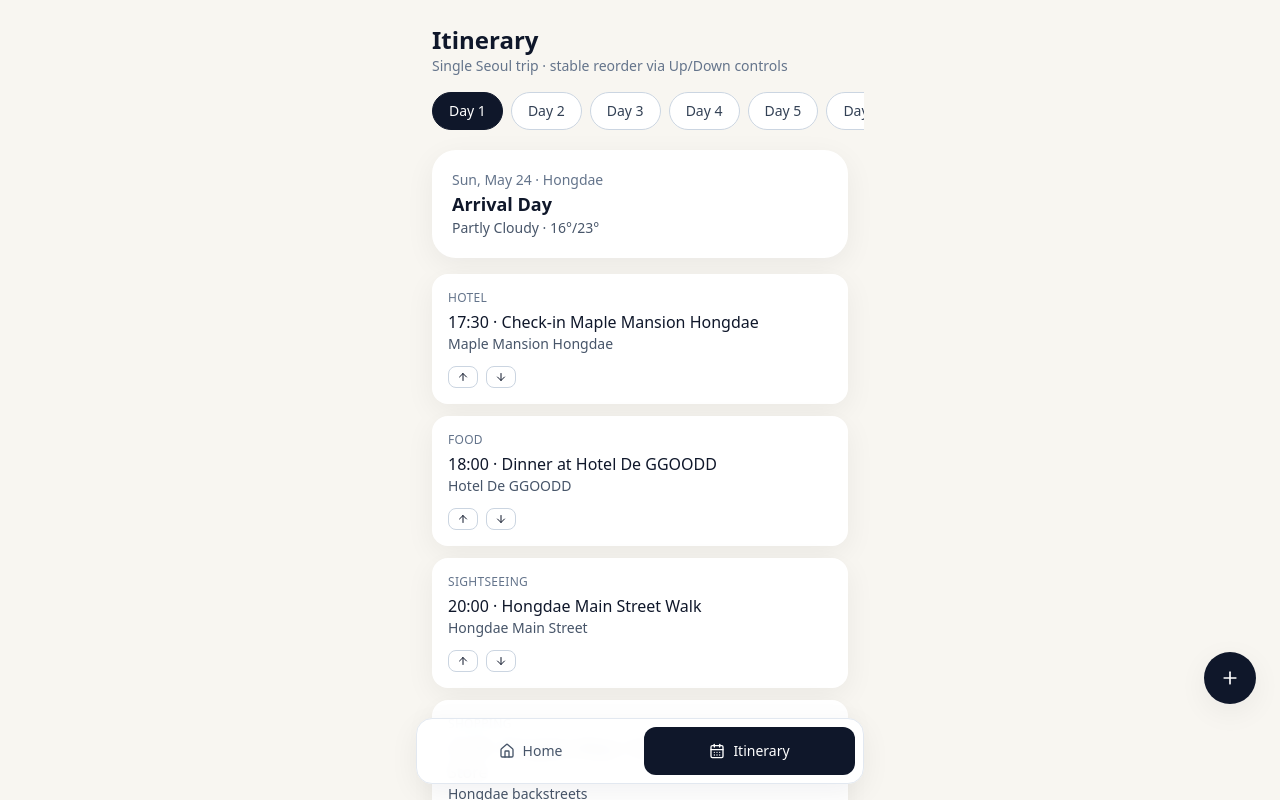
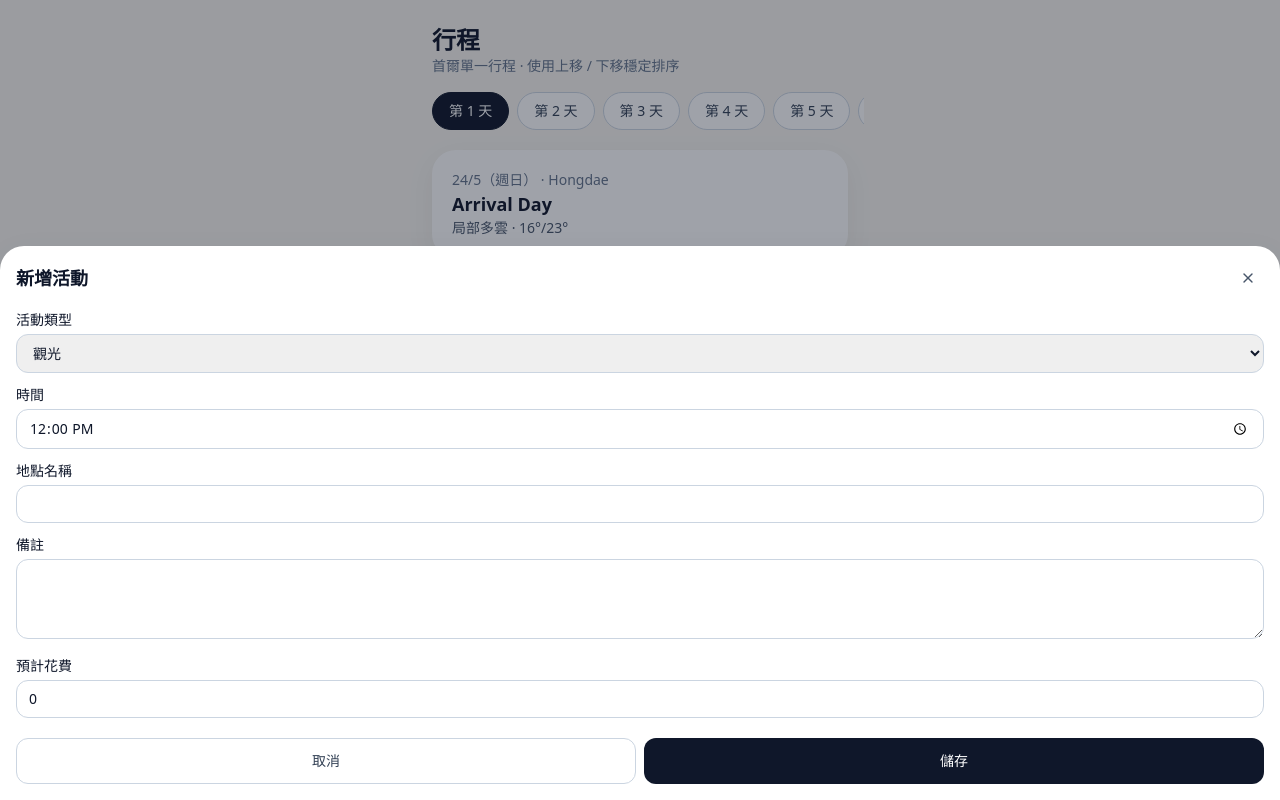
Before and after one commit to onyinno/seoul-companion-os, a Next.js app: page /trip in a window 1280 px wide. Both pictures are taken after a click on the button "新增活動". Shown: the top 800 px of the page. Built offline with nearby package versions, Linux system fonts and the light colour scheme.

Commit message:
Localize UI to Traditional Chinese and add real activity sheet flow

```diff
--- a/app/layout.tsx
+++ b/app/layout.tsx
@@ -2,13 +2,13 @@ import type { Metadata } from 'next';
 import './globals.css';
 
 export const metadata: Metadata = {
-  title: 'Seoul Companion',
-  description: 'Mobile-first Seoul travel companion'
+  title: '首爾旅伴',
+  description: '手機優先的首爾旅遊同行應用程式'
 };
 
 export default function RootLayout({ children }: { children: React.ReactNode }) {
   return (
-    <html lang="en">
+    <html lang="zh-HK">
       <body>{children}</body>
     </html>
   );
--- /dev/null
+++ b/components/add-activity-sheet.tsx
@@ -0,0 +1,149 @@
+'use client';
+
+import { type FormEvent, useState } from 'react';
+import { X } from 'lucide-react';
+import { Button } from '@/components/ui/button';
+import type { ActivityCategory } from '@/lib/types';
+
+type AddActivitySheetProps = {
+  open: boolean;
+  dayId: string;
+  onClose: () => void;
+  onSubmit: (input: {
+    dayId: string;
+    category: ActivityCategory;
+    time: string;
+    place: string;
+    note: string;
+    cost: number;
+  }) => void;
+};
+
+const categoryOptions: { value: ActivityCategory; label: string }[] = [
+  { value: 'food', label: '美食' },
+  { value: 'cafe', label: '咖啡店' },
+  { value: 'sightseeing', label: '觀光' },
+  { value: 'shopping', label: '購物' },
+  { value: 'transport', label: '交通' },
+  { value: 'hotel', label: '住宿' },
+  { value: 'other', label: '其他' }
+];
+
+export function AddActivitySheet({ open, dayId, onClose, onSubmit }: AddActivitySheetProps) {
+  const [category, setCategory] = useState<ActivityCategory>('sightseeing');
+  const [time, setTime] = useState('12:00');
+  const [place, setPlace] = useState('');
+  const [note, setNote] = useState('');
+  const [cost, setCost] = useState('0');
+
+  if (!open) return null;
+
+  const handleSubmit = (event: FormEvent<HTMLFormElement>) => {
+    event.preventDefault();
+
+    const trimmedPlace = place.trim();
+    const trimmedNote = note.trim();
+    if (!trimmedPlace || !trimmedNote) return;
+
+    onSubmit({
+      dayId,
+      category,
+      time,
+      place: trimmedPlace,
+      note: trimmedNote,
+      cost: Number(cost || 0)
+    });
+
+    setCategory('sightseeing');
+    setTime('12:00');
+    setPlace('');
+    setNote('');
+    setCost('0');
+    onClose();
+  };
+
+  return (
+    <div className="fixed inset-0 z-[60] bg-slate-900/40">
+      <button className="h-full w-full" aria-label="關閉新增活動面板" onClick={onClose} />
+      <section className="absolute bottom-0 left-0 right-0 rounded-t-3xl bg-white p-4 shadow-soft">
+        <header className="mb-4 flex items-center justify-between">
+          <h2 className="text-lg font-semibold">新增活動</h2>
+          <Button onClick={onClose} aria-label="關閉" className="rounded-full p-2 text-slate-600">
+            <X className="h-4 w-4" />
+          </Button>
+        </header>
+
+        <form className="space-y-3" onSubmit={handleSubmit}>
+          <label className="block space-y-1 text-sm">
+            <span>活動類型</span>
+            <select
+              className="w-full rounded-xl border border-slate-300 px-3 py-2"
+              value={category}
+              onChange={(e) => setCategory(e.target.value as ActivityCategory)}
+              required
+            >
+              {categoryOptions.map((option) => (
+                <option key={option.value} value={option.value}>
+                  {option.label}
+                </option>
+              ))}
+            </select>
+          </label>
+
+          <label className="block space-y-1 text-sm">
+            <span>時間</span>
+            <input
+              type="time"
+              className="w-full rounded-xl border border-slate-300 px-3 py-2"
+              value={time}
+              onChange={(e) => setTime(e.target.value)}
+              required
+            />
+          </label>
+
+          <label className="block space-y-1 text-sm">
+            <span>地點名稱</span>
+            <input
+              type="text"
+              className="w-full rounded-xl border border-slate-300 px-3 py-2"
+              value={place}
+              onChange={(e) => setPlace(e.target.value)}
+              required
+            />
+          </label>
+
+          <label className="block space-y-1 text-sm">
+            <span>備註</span>
+            <textarea
+              className="min-h-20 w-full rounded-xl border border-slate-300 px-3 py-2"
+              value={note}
+              onChange={(e) => setNote(e.target.value)}
+              required
+            />
+          </label>
+
+          <label className="block space-y-1 text-sm">
+            <span>預計花費</span>
+            <input
+              type="number"
+              min={0}
+              className="w-full rounded-xl border border-slate-300 px-3 py-2"
+              value={cost}
+              onChange={(e) => setCost(e.target.value)}
+              required
+            />
+          </label>
+
+          <div className="grid grid-cols-2 gap-2 pt-2">
+            <Button type="button" onClick={onClose} className="rounded-xl border border-slate-300 bg-white px-4 py-3 text-slate-700">
+              取消
+            </Button>
+            <Button type="submit" className="rounded-xl bg-slate-900 px-4 py-3 text-white">
+              儲存
+            </Button>
+          </div>
+        </form>
+      </section>
+    </div>
+  );
+}
--- a/components/dashboard.tsx
+++ b/components/dashboard.tsx
@@ -1,14 +1,17 @@
 'use client';
 
 import Link from 'next/link';
+import { useState } from 'react';
 import { CloudSun, Plane, Plus } from 'lucide-react';
 import { motion } from 'framer-motion';
-import { daysUntil, formatDate } from '@/lib/utils';
+import { daysUntil, formatDate, weatherLabel } from '@/lib/utils';
 import { useTripStore } from '@/store/use-trip-store';
 import { Button } from '@/components/ui/button';
+import { AddActivitySheet } from '@/components/add-activity-sheet';
 
 export function DashboardScreen() {
-  const { trip, days, activities, selectedDayId, addQuickNoteActivity, resetToSeed } = useTripStore();
+  const [isSheetOpen, setIsSheetOpen] = useState(false);
+  const { trip, days, activities, selectedDayId, addActivity, resetToSeed } = useTripStore();
   const todayDay = days.find((d) => d.id === selectedDayId) ?? days[0];
   const todayActivities = activities
     .filter((a) => a.dayId === todayDay.id)
@@ -16,27 +19,28 @@ export function DashboardScreen() {
     .slice(0, 3);
 
   return (
+    <>
       <div className="space-y-4">
         <motion.section initial={{ opacity: 0, y: 8 }} animate={{ opacity: 1, y: 0 }} className="rounded-3xl bg-white p-5 shadow-soft">
-        <p className="text-xs uppercase tracking-wide text-slate-500">Base: {trip.baseArea}</p>
+          <p className="text-xs uppercase tracking-wide text-slate-500">住宿區域：{trip.baseArea}</p>
           <h1 className="mt-1 text-2xl font-semibold">{trip.title}</h1>
-        <p className="mt-2 text-sm text-slate-600">Hotel: {trip.hotel}</p>
+          <p className="mt-2 text-sm text-slate-600">酒店：{trip.hotel}</p>
         </motion.section>
 
         <section className="rounded-3xl bg-white p-5 shadow-soft">
-        <div className="flex items-center gap-2 text-slate-700"><Plane className="h-4 w-4" /> Departure countdown</div>
+          <div className="flex items-center gap-2 text-slate-700"><Plane className="h-4 w-4" /> 出發倒數</div>
           <p className="mt-2 text-3xl font-semibold">D-{daysUntil(trip.departureDate)}</p>
           <p className="text-sm text-slate-500">{formatDate(trip.departureDate)}</p>
         </section>
 
         <section className="rounded-3xl bg-white p-5 shadow-soft">
-        <div className="flex items-center gap-2 text-slate-700"><CloudSun className="h-4 w-4" /> Manual weather</div>
+          <div className="flex items-center gap-2 text-slate-700"><CloudSun className="h-4 w-4" /> 天氣</div>
           <p className="mt-1 text-sm text-slate-500">{todayDay.title}</p>
-        <p className="text-lg font-medium">{todayDay.weather.condition} · {todayDay.weather.minC}° / {todayDay.weather.maxC}°</p>
+          <p className="text-lg font-medium">{weatherLabel(todayDay.weather.condition)} · {todayDay.weather.minC}° / {todayDay.weather.maxC}°</p>
         </section>
 
         <section className="rounded-3xl bg-white p-5 shadow-soft">
-        <h2 className="text-base font-medium">Today itinerary</h2>
+          <h2 className="text-base font-medium">今日行程</h2>
           <ul className="mt-3 space-y-2 text-sm">
             {todayActivities.map((item) => (
               <li key={item.id} className="rounded-xl border border-slate-200 px-3 py-2">
@@ -48,12 +52,20 @@ export function DashboardScreen() {
         </section>
 
         <section className="grid grid-cols-3 gap-2">
-        <Button onClick={() => addQuickNoteActivity(todayDay.id)} className="rounded-2xl bg-slate-900 px-3 py-3 text-xs font-medium text-white">
-          <Plus className="mx-auto mb-1 h-4 w-4" /> Add
+          <Button onClick={() => setIsSheetOpen(true)} className="rounded-2xl bg-slate-900 px-3 py-3 text-xs font-medium text-white">
+            <Plus className="mx-auto mb-1 h-4 w-4" /> 新增
           </Button>
-        <Link href="/trip" className="rounded-2xl bg-white px-3 py-3 text-center text-xs font-medium text-slate-700 shadow-soft">Open Trip</Link>
-        <Button onClick={resetToSeed} className="rounded-2xl bg-white px-3 py-3 text-xs font-medium text-slate-700 shadow-soft">Reset Seed</Button>
+          <Link href="/trip" className="rounded-2xl bg-white px-3 py-3 text-center text-xs font-medium text-slate-700 shadow-soft">打開行程</Link>
+          <Button onClick={resetToSeed} className="rounded-2xl bg-white px-3 py-3 text-xs font-medium text-slate-700 shadow-soft">重設預設資料</Button>
         </section>
       </div>
+
+      <AddActivitySheet
+        open={isSheetOpen}
+        dayId={todayDay.id}
+        onClose={() => setIsSheetOpen(false)}
+        onSubmit={addActivity}
+      />
+    </>
   );
 }
--- a/components/mobile-shell.tsx
+++ b/components/mobile-shell.tsx
@@ -2,12 +2,12 @@
 
 import Link from 'next/link';
 import { usePathname } from 'next/navigation';
-import { CalendarDays, Home } from 'lucide-react';
+import { CalendarDays, House } from 'lucide-react';
 import { cn } from '@/lib/utils';
 
 const nav = [
-  { href: '/', label: 'Home', icon: Home },
-  { href: '/trip', label: 'Itinerary', icon: CalendarDays }
+  { href: '/', label: '首頁', icon: House },
+  { href: '/trip', label: '行程', icon: CalendarDays }
 ];
 
 export function MobileShell({ children }: { children: React.ReactNode }) {
--- a/components/trip-screen.tsx
+++ b/components/trip-screen.tsx
@@ -1,23 +1,39 @@
 'use client';
 
-import { ArrowDown, ArrowUp, Plus } from 'lucide-react';
-import { formatDate } from '@/lib/utils';
+import { useMemo, useState } from 'react';
+import { Plus } from 'lucide-react';
+import { formatDate, weatherLabel } from '@/lib/utils';
 import { useTripStore } from '@/store/use-trip-store';
 import { cn } from '@/lib/utils';
 import { Button } from '@/components/ui/button';
+import { AddActivitySheet } from '@/components/add-activity-sheet';
+import type { ActivityCategory } from '@/lib/types';
+
+const categoryLabel: Record<ActivityCategory, string> = {
+  food: '美食',
+  cafe: '咖啡店',
+  sightseeing: '觀光',
+  shopping: '購物',
+  transport: '交通',
+  hotel: '住宿',
+  other: '其他'
+};
 
 export function TripScreen() {
-  const { days, activities, selectedDayId, selectDay, addQuickNoteActivity, moveActivityUp, moveActivityDown } = useTripStore();
+  const [isSheetOpen, setIsSheetOpen] = useState(false);
+  const { days, activities, selectedDayId, selectDay, addActivity, moveActivityUp, moveActivityDown } = useTripStore();
   const selectedDay = days.find((d) => d.id === selectedDayId) ?? days[0];
-  const dayActivities = activities
-    .filter((a) => a.dayId === selectedDay.id)
-    .sort((a, b) => a.order - b.order);
+  const dayActivities = useMemo(
+    () => activities.filter((a) => a.dayId === selectedDay.id).sort((a, b) => a.order - b.order),
+    [activities, selectedDay.id]
+  );
 
   return (
+    <>
       <div className="space-y-4">
         <header>
-        <h1 className="text-2xl font-semibold">Itinerary</h1>
-        <p className="text-sm text-slate-500">Single Seoul trip · stable reorder via Up/Down controls</p>
+          <h1 className="text-2xl font-semibold">行程</h1>
+          <p className="text-sm text-slate-500">首爾單一行程 · 使用上移 / 下移穩定排序</p>
         </header>
 
         <div className="no-scrollbar -mx-4 flex gap-2 overflow-x-auto px-4 pb-1">
@@ -30,7 +46,7 @@ export function TripScreen() {
                 day.id === selectedDay.id ? 'border-slate-900 bg-slate-900 text-white' : 'border-slate-300 bg-white text-slate-700'
               )}
             >
-            Day {day.dayNumber}
+              第 {day.dayNumber} 天
             </Button>
           ))}
         </div>
@@ -38,26 +54,34 @@ export function TripScreen() {
         <section className="rounded-3xl bg-white p-5 shadow-soft">
           <p className="text-sm text-slate-500">{formatDate(selectedDay.date)} · {selectedDay.district}</p>
           <h2 className="text-lg font-semibold">{selectedDay.title}</h2>
-        <p className="text-sm text-slate-600">{selectedDay.weather.condition} · {selectedDay.weather.minC}°/{selectedDay.weather.maxC}°</p>
+          <p className="text-sm text-slate-600">{weatherLabel(selectedDay.weather.condition)} · {selectedDay.weather.minC}°/{selectedDay.weather.maxC}°</p>
         </section>
 
         <ul className="space-y-3">
           {dayActivities.map((activity) => (
             <li key={activity.id} className="rounded-2xl bg-white p-4 shadow-soft">
-            <p className="text-xs uppercase tracking-wide text-slate-500">{activity.category}</p>
+              <p className="text-xs uppercase tracking-wide text-slate-500">{categoryLabel[activity.category]}</p>
               <p className="mt-1 font-medium">{activity.time} · {activity.title}</p>
               <p className="text-sm text-slate-600">{activity.place}</p>
               <div className="mt-3 flex gap-2">
-              <Button onClick={() => moveActivityUp(activity.id)} className="rounded-lg border border-slate-300 px-2 py-1 text-xs"><ArrowUp className="h-3 w-3" /></Button>
-              <Button onClick={() => moveActivityDown(activity.id)} className="rounded-lg border border-slate-300 px-2 py-1 text-xs"><ArrowDown className="h-3 w-3" /></Button>
+                <Button onClick={() => moveActivityUp(activity.id)} className="rounded-lg border border-slate-300 px-2 py-1 text-xs">上移</Button>
+                <Button onClick={() => moveActivityDown(activity.id)} className="rounded-lg border border-slate-300 px-2 py-1 text-xs">下移</Button>
               </div>
             </li>
           ))}
         </ul>
 
-      <Button onClick={() => addQuickNoteActivity(selectedDay.id)} className="fixed bottom-24 right-6 rounded-full bg-slate-900 p-4 text-white shadow-soft">
+        <Button onClick={() => setIsSheetOpen(true)} className="fixed bottom-24 right-6 rounded-full bg-slate-900 p-4 text-white shadow-soft" aria-label="新增活動">
           <Plus className="h-5 w-5" />
         </Button>
       </div>
+
+      <AddActivitySheet
+        open={isSheetOpen}
+        dayId={selectedDay.id}
+        onClose={() => setIsSheetOpen(false)}
+        onSubmit={addActivity}
+      />
+    </>
   );
 }
--- a/lib/utils.ts
+++ b/lib/utils.ts
@@ -6,8 +6,8 @@ export function cn(...inputs: ClassValue[]) {
 }
 
 export function formatDate(date: string) {
-  return new Intl.DateTimeFormat('en-US', {
-    month: 'short',
+  return new Intl.DateTimeFormat('zh-HK', {
+    month: 'numeric',
     day: 'numeric',
     weekday: 'short'
   }).format(new Date(date));
@@ -19,3 +19,14 @@ export function daysUntil(date: string) {
   const diff = target.getTime() - now.getTime();
   return Math.ceil(diff / (1000 * 60 * 60 * 24));
 }
+
+export function weatherLabel(condition: string) {
+  const map: Record<string, string> = {
+    'Partly Cloudy': '局部多雲',
+    Cloudy: '多雲',
+    Sunny: '晴朗',
+    Clear: '天晴'
+  };
+
+  return map[condition] ?? condition;
+}
--- a/store/use-trip-store.ts
+++ b/store/use-trip-store.ts
@@ -3,7 +3,7 @@
 import { create } from 'zustand';
 import { persist, createJSONStorage } from 'zustand/middleware';
 import { seoulSeedData } from '@/lib/seed';
-import type { Activity, ItineraryDay, Trip } from '@/lib/types';
+import type { Activity, ActivityCategory, ItineraryDay, Trip } from '@/lib/types';
 
 type TripState = {
   trip: Trip;
@@ -13,7 +13,14 @@ type TripState = {
   seedData: () => void;
   selectDay: (dayId: string) => void;
   resetToSeed: () => void;
-  addQuickNoteActivity: (dayId: string) => void;
+  addActivity: (input: {
+    dayId: string;
+    category: ActivityCategory;
+    time: string;
+    place: string;
+    note: string;
+    cost: number;
+  }) => void;
   moveActivityUp: (activityId: string) => void;
   moveActivityDown: (activityId: string) => void;
 };
@@ -25,6 +32,16 @@ const initialState = {
   selectedDayId: seoulSeedData.days[0].id
 };
 
+const categoryTitle: Record<ActivityCategory, string> = {
+  food: '美食',
+  cafe: '咖啡店',
+  sightseeing: '觀光',
+  shopping: '購物',
+  transport: '交通',
+  hotel: '住宿',
+  other: '其他'
+};
+
 export const useTripStore = create<TripState>()(
   persist(
     (set, get) => ({
@@ -32,21 +49,23 @@ export const useTripStore = create<TripState>()(
       seedData: () => set({ ...initialState }),
       selectDay: (dayId) => set({ selectedDayId: dayId }),
       resetToSeed: () => set({ ...initialState }),
-      addQuickNoteActivity: (dayId) => {
+      addActivity: ({ dayId, category, time, place, note, cost }) => {
         const dayActivities = get().activities.filter((a) => a.dayId === dayId);
         const nextOrder = dayActivities.length ? Math.max(...dayActivities.map((a) => a.order)) + 1 : 1;
-        const nextId = `quick-${dayId}-${Date.now()}`;
+        const nextId = `activity-${dayId}-${Date.now()}`;
+
         const newActivity: Activity = {
           id: nextId,
           dayId,
-          title: 'Quick Note Placeholder',
-          category: 'other',
-          time: '12:00',
-          place: 'Add location',
-          note: 'Created from quick action. Edit in Phase 2.',
-          cost: 0,
+          title: `${categoryTitle[category]}：${place}`,
+          category,
+          time,
+          place,
+          note,
+          cost,
           order: nextOrder
         };
+
         set({ activities: [...get().activities, newActivity] });
       },
       moveActivityUp: (activityId) => {
```
Lines whose indentation alone changed are shown as unchanged.
